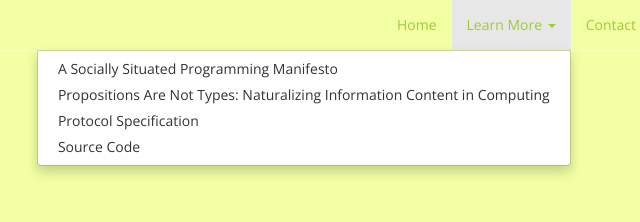
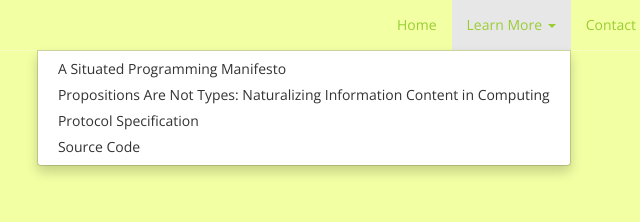
Before and after one commit to senters/senters.github.io, a plain HTML site: page index.html in a window 1280 px wide. Both pictures are taken after a click on the button "Learn More". Shown: the top 222 px of the page, 574-1214 px from the left. Drawn offline with nearby package versions, Linux system fonts and the light colour scheme.

Commit message:
Fixes the name

```diff
--- a/index.html
+++ b/index.html
@@ -65,7 +65,7 @@
 					  <a href="#" class="dropdown-toggle" data-toggle="dropdown" role="button" aria-haspopup="true" aria-expanded="false" style="color: rgb(154, 205, 50);">Learn More <span class="caret"></span></a>
 
 						<ul class="dropdown-menu" aria-labelledby="about-us">
-							<li><a href="http://senters.info/situated-programming">A Socially Situated Programming Manifesto</a></li>
+							<li><a href="http://senters.info/situated-programming">A Situated Programming Manifesto</a></li>
 							<li><a href="https://github.com/senters/pant/blob/master/pant.org">Propositions Are Not Types: Naturalizing Information Content in Computing</a></li>
                             <li><a href="https://github.com/senters/senters.github.io/blob/master/rfc.org">Protocol Specification</a></li>
 							<li><a href="https://github.com/senters">Source Code</a></li>
```
